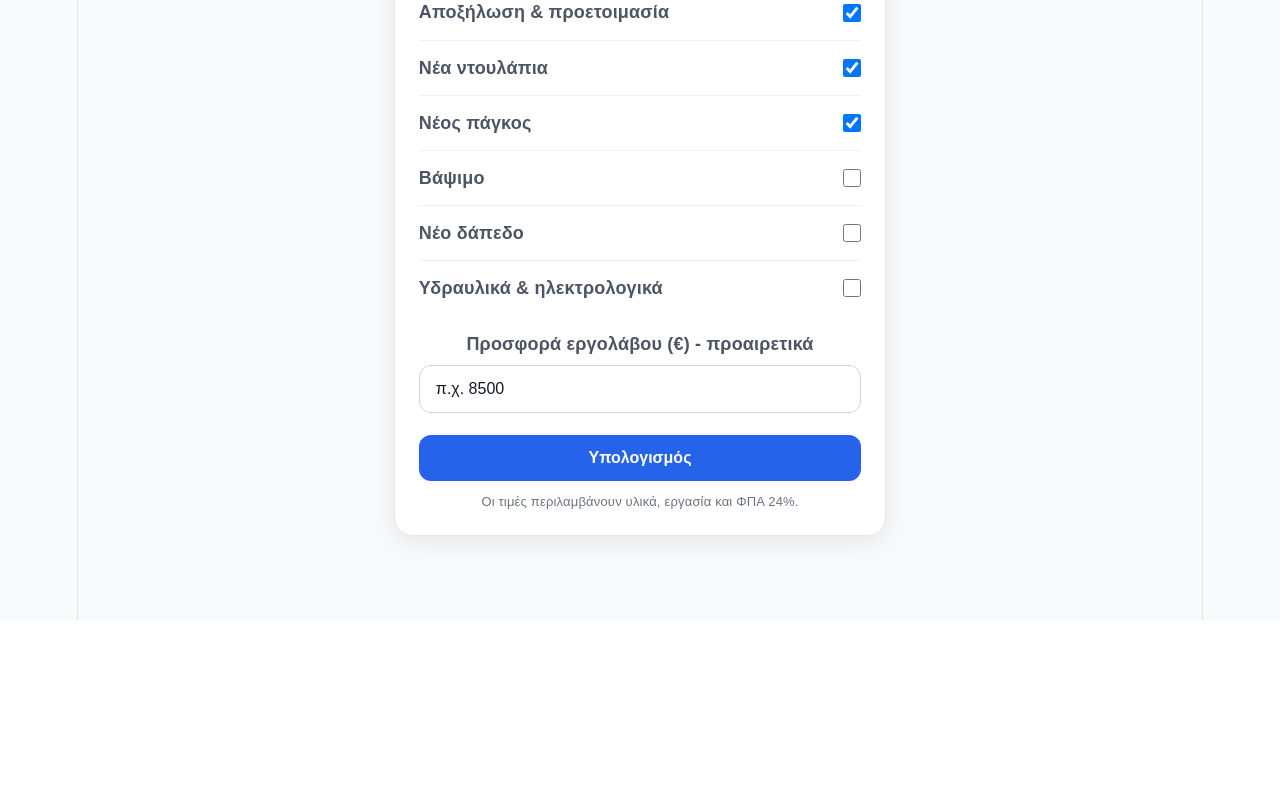
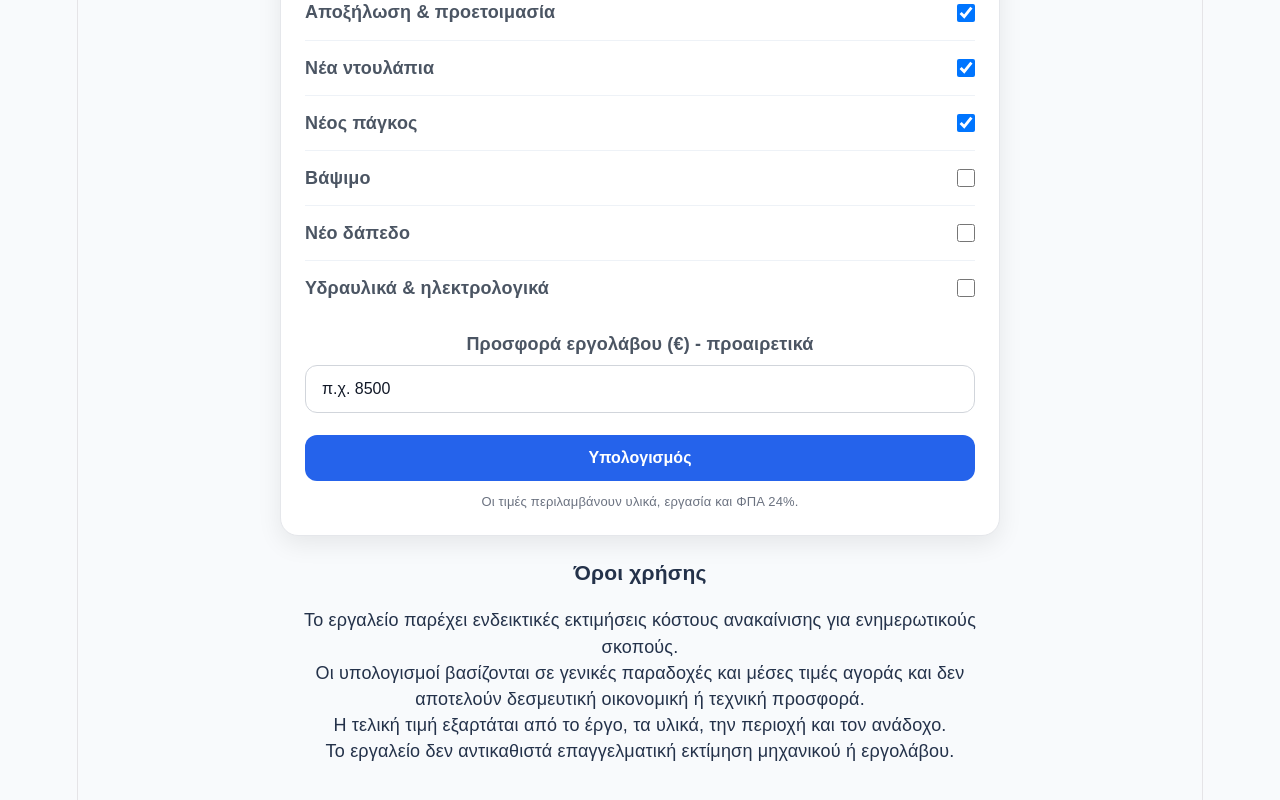
Before and after one commit to kasle-2/cost-check, a React (Vite) app: page / in a window 1280 px wide. Shown: the part 624-1424 px from the top of the page. Before the commit the page ends 1244 px from the top, so only its background shows below. Built offline with nearby package versions, Linux system fonts and the light colour scheme.

Commit message:
kitchen simplified form

```diff
--- a/src/App.jsx
+++ b/src/App.jsx
@@ -67,6 +67,34 @@ export default function App() {
             color: "#92400e",
             text: "🟠 Λογική τιμή",
         };
+    }
+
+    function TermsSection() {
+        return (
+            <div className="terms-box">
+                <h3>Όροι χρήσης</h3>
+
+                <p>
+                    Το εργαλείο παρέχει ενδεικτικές εκτιμήσεις κόστους ανακαίνισης
+                    για ενημερωτικούς σκοπούς.
+                </p>
+
+                <p>
+                    Οι υπολογισμοί βασίζονται σε γενικές παραδοχές και μέσες τιμές
+                    αγοράς και δεν αποτελούν δεσμευτική οικονομική ή τεχνική προσφορά.
+                </p>
+
+                <p>
+                    Η τελική τιμή εξαρτάται από το έργο, τα υλικά, την περιοχή και
+                    τον ανάδοχο.
+                </p>
+
+                <p>
+                    Το εργαλείο δεν αντικαθιστά επαγγελματική εκτίμηση μηχανικού ή
+                    εργολάβου.
+                </p>
+            </div>
+        );
     }
 
     const statusBox = getStatusStyles(result?.status);
@@ -191,7 +219,7 @@ export default function App() {
                             </label>
 
                             <label className="checkbox-row">
-                                <span>Νέα πλακάκια (τοίχος + δάπεδο)</span>
+                                <span>Νέα πλακάκια</span>
                                 <input
                                     type="checkbox"
                                     checked={form.hasTiles}
@@ -245,27 +273,12 @@ export default function App() {
                 <div className="result-card">
                     <h2>💰 Εκτιμώμενο κόστος</h2>
 
-                    <p
-                        style={{
-                            fontSize: "18px",
-                            fontWeight: "bold",
-                            marginBottom: "8px",
-                            color: "#111827",
-                        }}
-                    >
-                        Εκτίμηση αγοράς: {result.low.toLocaleString("el-GR")} € -{" "}
+                    <p className="price">
+                        {result.low.toLocaleString("el-GR")} € —{" "}
                         {result.high.toLocaleString("el-GR")} €
                     </p>
 
-                    <p
-                        style={{
-                            color: "#6b7280",
-                            marginTop: "0",
-                            marginBottom: "16px",
-                        }}
-                    >
-                        Συνήθης τιμή: περίπου {result.avg.toLocaleString("el-GR")} €
-                    </p>
+                    <p>Μέσο κόστος: {result.avg.toLocaleString("el-GR")} €</p>
 
                     <p>Εκτιμώμενη διάρκεια: {result.duration}</p>
 
@@ -302,8 +315,8 @@ export default function App() {
                     </ul>
 
                     <p className="note">
-                        ⚠️ Οι τιμές είναι ενδεικτικές και βασίζονται σε μέσες τιμές
-                        αγοράς. Δεν αποτελούν δεσμευτική προσφορά.
+                        ⚠️ Οι τιμές είναι ενδεικτικές και βασίζονται σε μέσες τιμές αγοράς.
+                        Δεν αποτελούν δεσμευτική προσφορά.
                     </p>
 
                     <p className="note">
@@ -312,6 +325,8 @@ export default function App() {
                     </p>
                 </div>
             )}
+
+            <TermsSection />
         </div>
     );
 }
```
